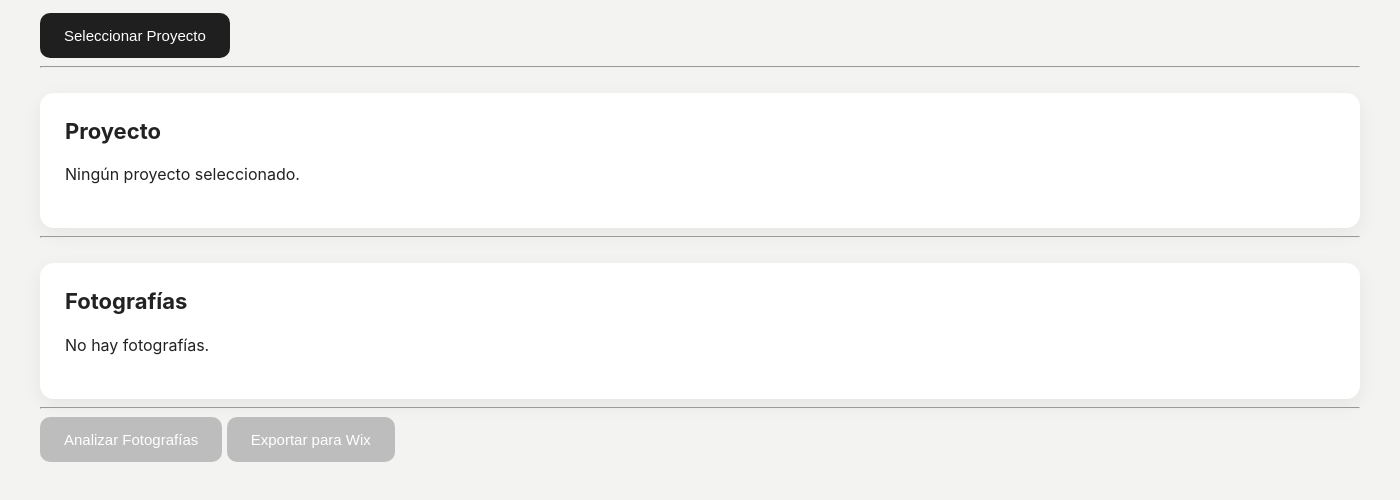
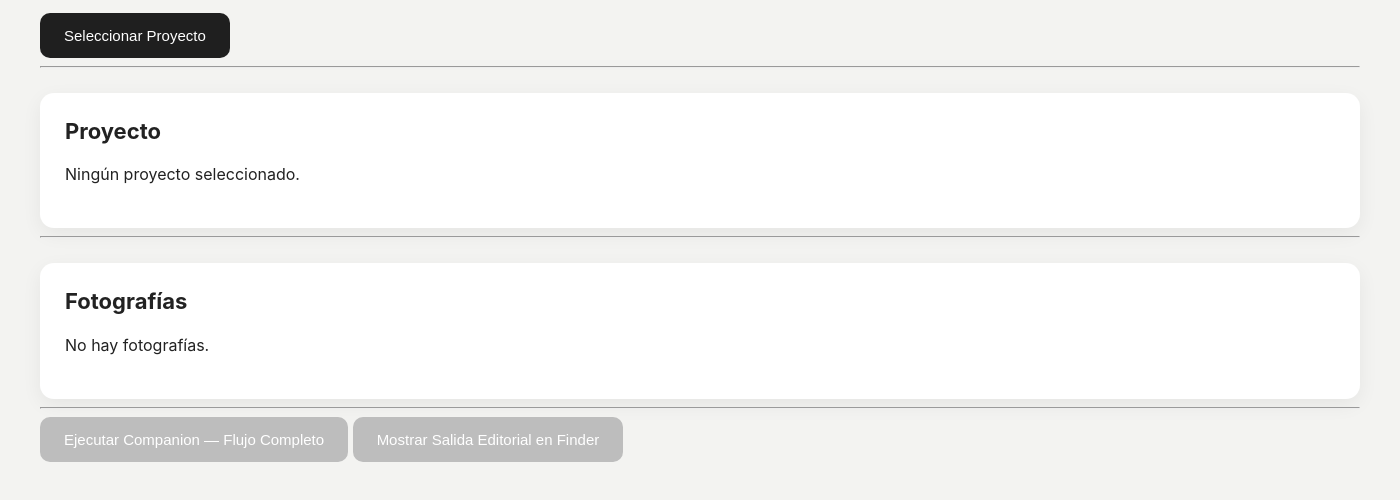
Before and after one commit to mubatomobiliario-cloud/mubato-cms-companion, an Electron app: page src/renderer/index.html in a window 1400 px wide. Shown: the part 126-626 px from the top of the page. Drawn offline with Linux system fonts and the light colour scheme.

Commit message:
Actualizar interfaz Electron para ejecución completa

```diff
--- a/src/renderer/index.html
+++ b/src/renderer/index.html
@@ -51,15 +51,11 @@
         <hr>
 
         <button id="analyzeButton" disabled>
-
-            Analizar Fotografías
-
+            Ejecutar Companion — Flujo Completo
         </button>
 
         <button id="exportButton" disabled>
-
-            Exportar para Wix
-
+            Mostrar Salida Editorial en Finder
         </button>
 
     </div>
```
